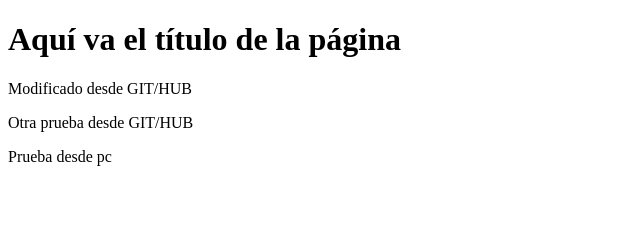
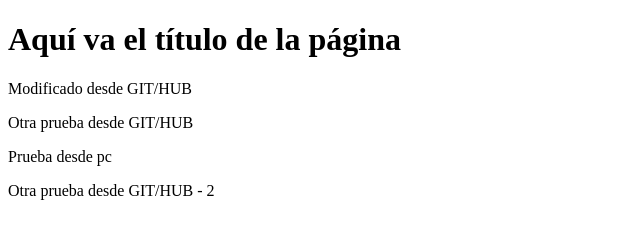
Before and after one commit to TheManGC/GIT-HUB-PInform-ticas---GLOBAL-, a plain HTML site: page index.html in a window 1280 px wide. Shown: the whole page, without its empty margins (0-640 px from the left). Drawn offline with Linux system fonts and the light colour scheme.

Commit message:
Update index - 3.html

```diff
--- a/index.html
+++ b/index.html
@@ -10,5 +10,6 @@
     <p>Modificado desde GIT/HUB</p>
     <p>Otra prueba desde GIT/HUB</p>
     <p>Prueba desde pc</p>
+    <p>Otra prueba desde GIT/HUB - 2</p>
 </body>
 </html>
```
